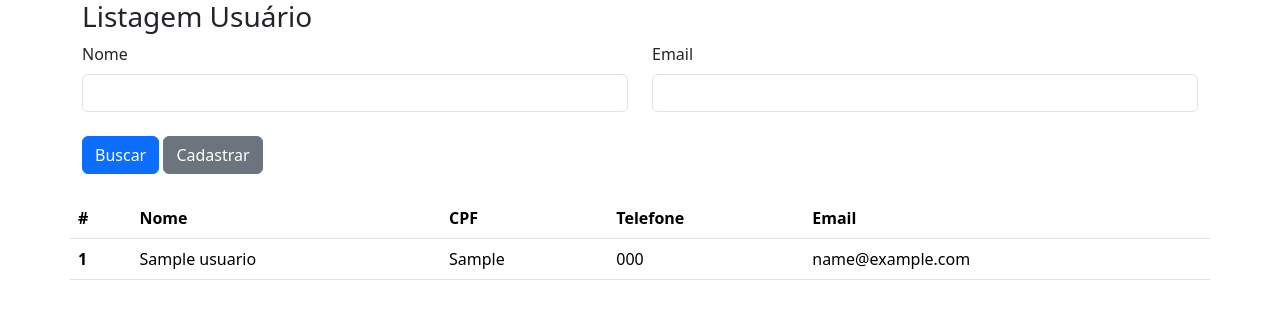
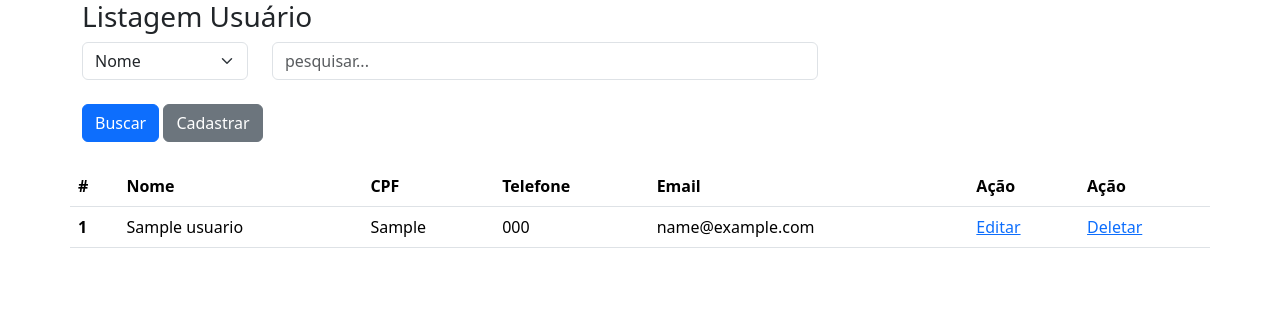
Before and after one commit to lordjack/pweb1_2025_1, a PHP site: page /pweb1_2025_1/site/admin/UsuarioList.php in a window 1280 px wide. Shown: the top 319 px of the page. Run offline with PHP 8.4, Linux system fonts and the light colour scheme; tables that the repository leaves empty hold one stand-in row (values such as "Sample post").

Commit message:
CRUD: Delete ok , Pesquisar ok e inicio do Editar

```diff
--- a/php/site/admin/UsuarioForm.php
+++ b/php/site/admin/UsuarioForm.php
@@ -24,6 +24,10 @@ if (!empty($_POST)) {
     $db->store($_POST);
 
     header('location:./UsuarioList.php');
+}
+
+if (!empty($_GET['id'])) {
+    $data = $db->find($_GET['id']);
 }
 ?>
 
--- a/php/site/admin/UsuarioList.php
+++ b/php/site/admin/UsuarioList.php
@@ -18,7 +18,15 @@ include "./db.class.php";
 
 $db = new db('usuario');
 
-$dados = $db->all();
+if (!empty($_GET['id'])) {
+    $db->destroy($_GET['id']);
+}
+
+if (!empty($_POST)) {
+    $dados = $db->search($_POST);
+} else {
+    $dados = $db->all();
+}
 
 ?>
 
@@ -27,17 +35,19 @@ $dados = $db->all();
         <div class="row">
             <h3>Listagem Usuário</h3>
             <!-- http://localhost/pweb1_2025_1/php/site/admin/UsuarioList.php -->
-            <form action="" method="post">
+            <form action="./UsuarioList.php" method="post">
 
                 <div class="row">
-                    <div class="col-md-6">
-                        <label for="" class="form-label">Nome</label>
-                        <input type="text" name="nome" class="form-control">
+                    <div class="col-md-2">
+                        <select name="tipo" class="form-select">
+                            <option value="nome">Nome</option>
+                            <option value="cpf">CPF</option>
+                            <option value="telefone">Telefone</option>
+                        </select>
                     </div>
 
                     <div class="col-md-6">
-                        <label for="" class="form-label">Email</label>
-                        <input type="email" name="email" class="form-control">
+                        <input type="text" name="valor" placeholder="pesquisar..." class="form-control">
                     </div>
                 </div>
 
@@ -60,6 +70,8 @@ $dados = $db->all();
                         <th scope="col">CPF</th>
                         <th scope="col">Telefone</th>
                         <th scope="col">Email</th>
+                        <th scope="col">Ação</th>
+                        <th scope="col">Ação</th>
                     </tr>
                 </thead>
                 <tbody>
@@ -72,6 +84,14 @@ $dados = $db->all();
                             <td>$item->cpf</td>
                             <td>$item->telefone</td>
                             <td>$item->email</td>
+                            <td>
+                                <a href='./UsuarioForm.php?id=$item->id'>Editar</a>
+                            </td>
+                            <td>
+                                <a
+                                    onclick='return confirm(\"Deseja Excluir?\")'
+                                    href='./UsuarioList.php?id=$item->id'>Deletar</a>
+                            </td>
                         </tr>
                         ";
                     }
```
Also changed, not shown: php/site/admin/db.class.php (+66 -0 lines).
